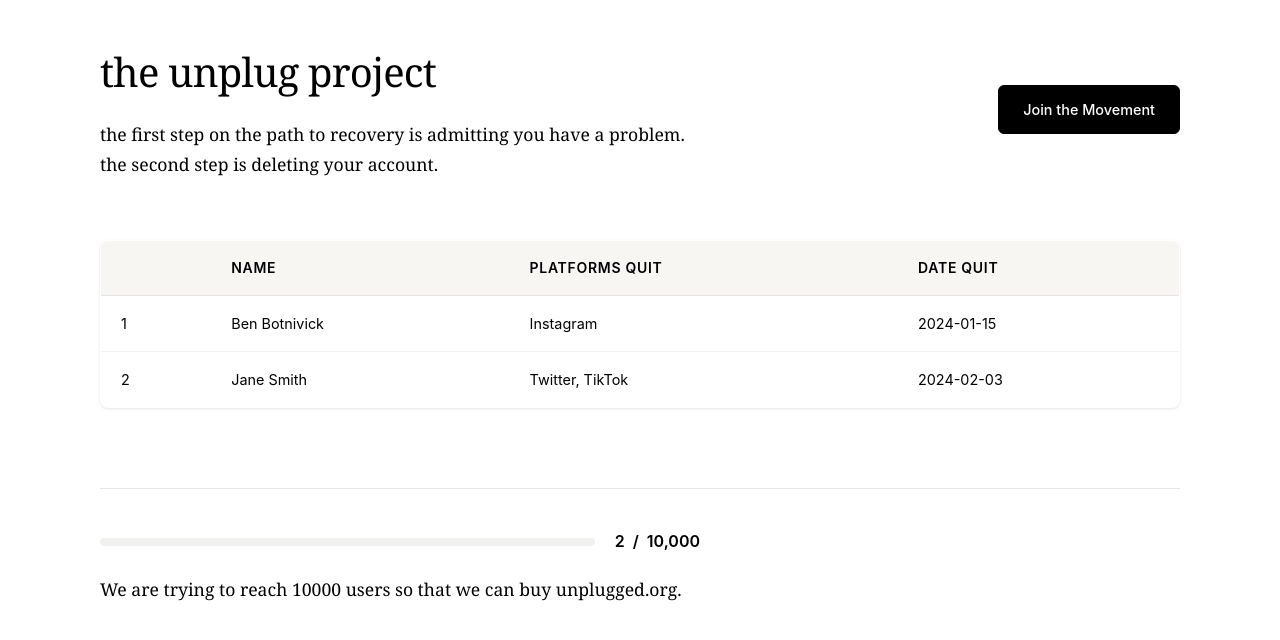
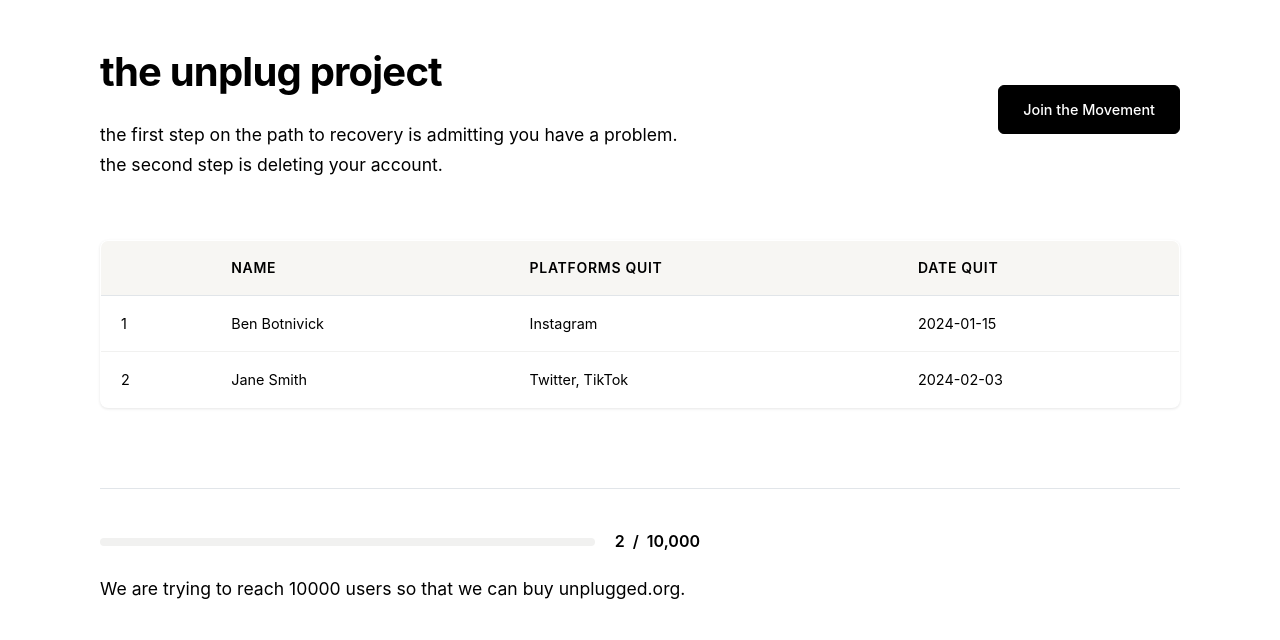
Before and after one commit to lgngrvs/unplugged, a plain HTML site: page index.html in a window 1280 px wide. Drawn offline with Linux system fonts and the light colour scheme; no server answers.

Commit message:
SF pro font

```diff
--- a/styles.css
+++ b/styles.css
@@ -5,7 +5,7 @@
 }
 
 body {
-    font-family: -apple-system, BlinkMacSystemFont, 'Segoe UI', Roboto, sans-serif;
+    font-family: 'SF Pro Display', -apple-system, BlinkMacSystemFont, 'Segoe UI', Roboto, sans-serif;
     background-color: #ffffff;
     color: oklch(0.269, 0, 0);
     line-height: 1.6;
@@ -33,9 +33,9 @@ body {
 }
 
 .title {
-    font-family: Georgia, serif;
+    font-family: 'SF Pro Display', -apple-system, BlinkMacSystemFont, 'Segoe UI', Roboto, sans-serif;
     font-size: 2.5rem;
-    font-weight: 400;
+    font-weight: 700;
     color: oklch(0.269, 0, 0);
     letter-spacing: -0.02em;
     margin-bottom: 16px;
@@ -64,7 +64,7 @@ body {
 }
 
 .subtitle {
-    font-family: Georgia, serif;
+    font-family: 'SF Pro Display', -apple-system, BlinkMacSystemFont, 'Segoe UI', Roboto, sans-serif;
     font-size: 1.1rem;
     color: oklch(0.269, 0, 0);
     max-width: 600px;
@@ -153,7 +153,7 @@ footer {
     display: flex;
     align-items: center;
     gap: 8px;
-    font-family: -apple-system, BlinkMacSystemFont, 'Segoe UI', Roboto, sans-serif;
+    font-family: 'SF Pro Display', -apple-system, BlinkMacSystemFont, 'Segoe UI', Roboto, sans-serif;
     font-weight: 600;
     color: oklch(0.269, 0, 0);
 }
@@ -171,7 +171,7 @@ footer {
 }
 
 .progress-text {
-    font-family: Georgia, serif;
+    font-family: 'SF Pro Display', -apple-system, BlinkMacSystemFont, 'Segoe UI', Roboto, sans-serif;
     font-size: 1.1rem;
     color: oklch(0.269, 0, 0);
     margin-top: 16px;
```
